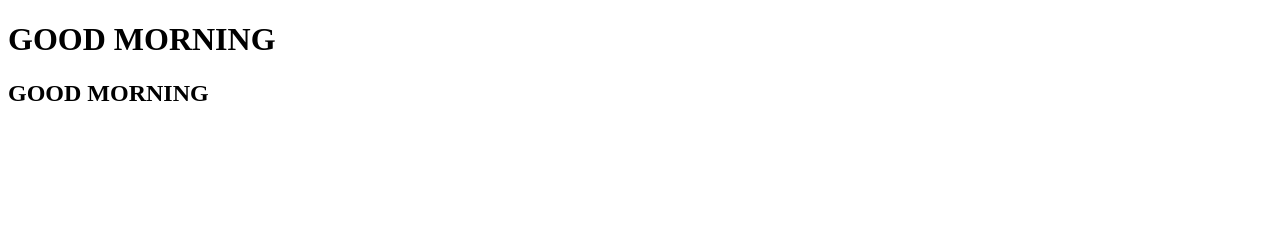
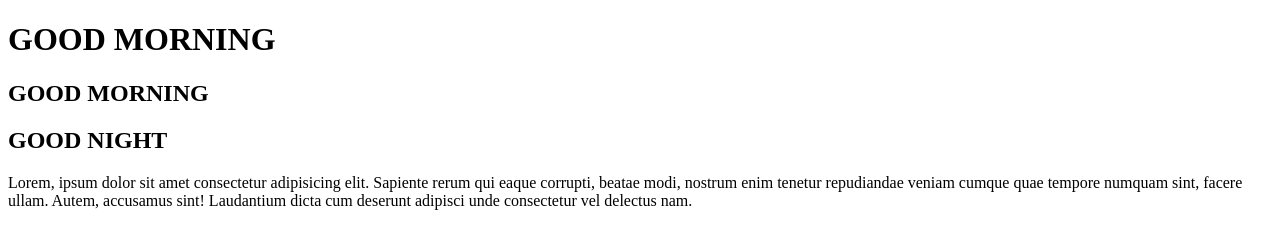
Before and after one commit to iamrajesh-CODER/GitLearningRepo, a plain HTML site: page index.html in a window 1280 px wide. Drawn offline with Linux system fonts and the light colour scheme.

Commit message:
Updated File

```diff
--- a/index.html
+++ b/index.html
@@ -8,5 +8,8 @@
 <body>
     <h1>GOOD MORNING</h1>
     <h2>GOOD MORNING</h2>
+    <h2>GOOD NIGHT</h2>
+
+    <p>Lorem, ipsum dolor sit amet consectetur adipisicing elit. Sapiente rerum qui eaque corrupti, beatae modi, nostrum enim tenetur repudiandae veniam cumque quae tempore numquam sint, facere ullam. Autem, accusamus sint! Laudantium dicta cum deserunt adipisci unde consectetur vel delectus nam.</p>
 </body>
 </html>
```
